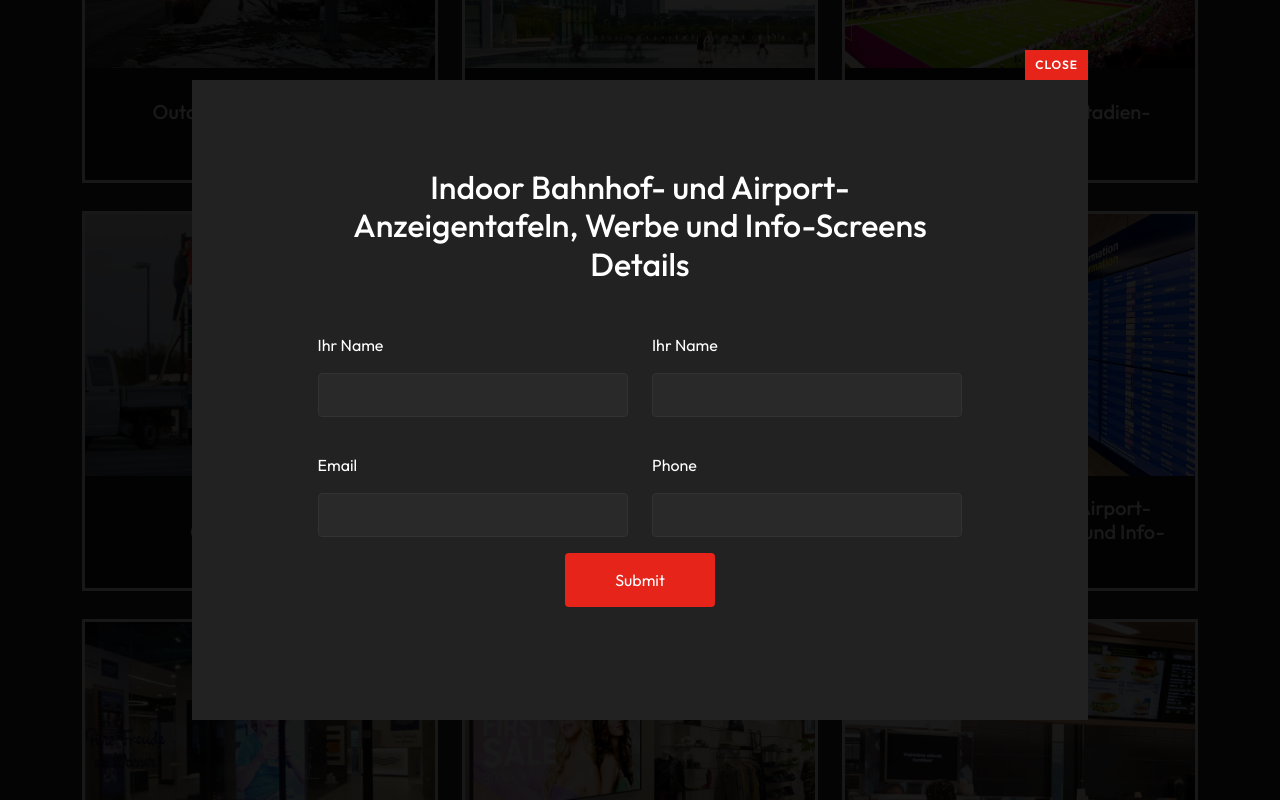
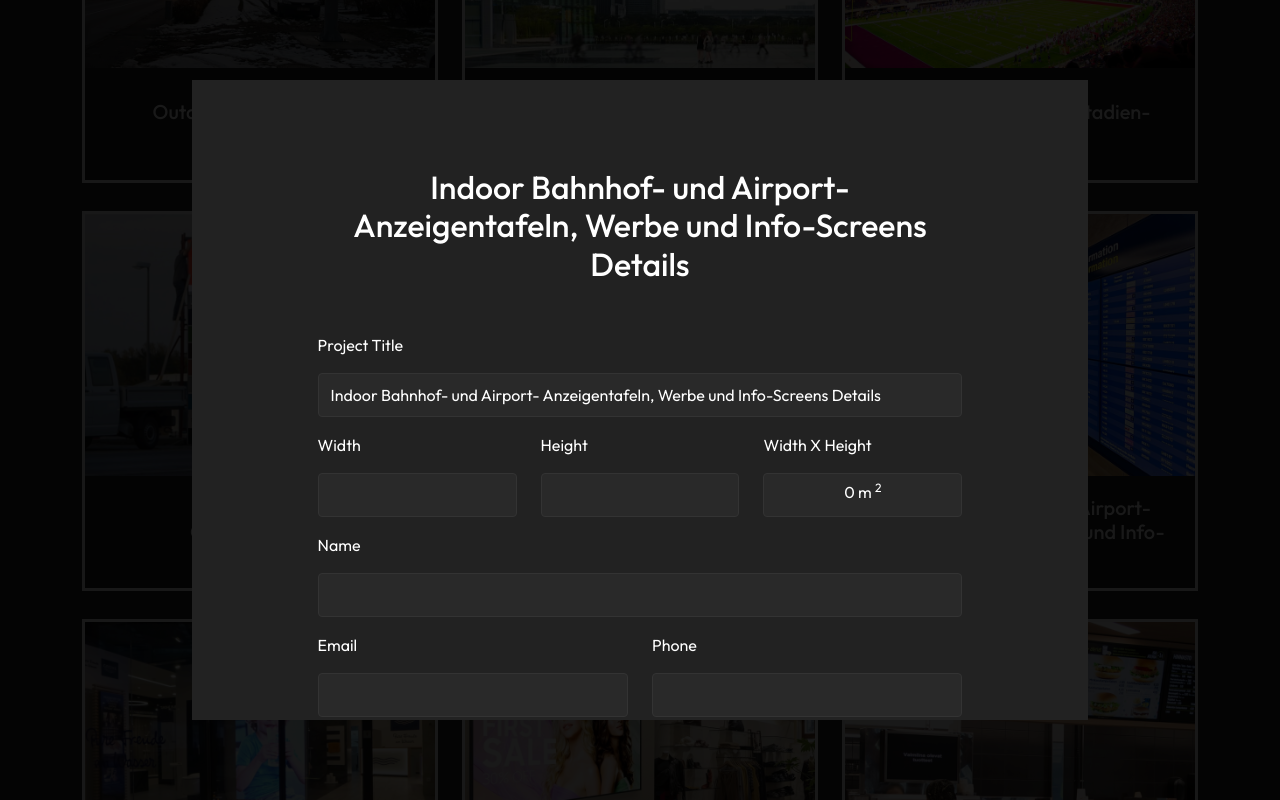
Before and after one commit to iammohammadmonir/bisctec, a React (Create React App) app: page / in a window 1280 px wide. Both pictures are taken after a click on the element 1020 px from the left and 2699 px from the top of the page. Shown: the part 2299-3099 px from the top of the page. Built offline with nearby package versions, Linux system fonts and the light colour scheme; the HTML template or start-up script is replaced by a standard one.

Commit message:
add form

```diff
--- a/src/components/Product.js
+++ b/src/components/Product.js
@@ -1,6 +1,16 @@
 import { useState } from 'react';
 import data from '../data/productsData';
 import FormRow from './FormRow';
+
+const initialState = {
+  projectTitle: '',
+  name: '',
+  email: '',
+  phone: '',
+  width: '',
+  height: '',
+  map: '',
+};
 
 const Product = () => {
   const [productPopup, setProductPopup] = useState([]);
@@ -9,6 +19,17 @@ const Product = () => {
   const changeContent = (product) => {
     setProductPopup(product);
     setProductPopupClose(!productPopupClose);
+  };
+
+  const [values, setValues] = useState(initialState);
+  const handleChange = (e) => {
+    setValues({ ...values, [e.target.name]: e.target.value });
+  };
+
+  const onSubmit = (e) => {
+    e.preventDefault();
+    const { projectTitle, width, height, name, email, phone } = values;
+    console.log(projectTitle);
   };
 
   return (
@@ -45,24 +66,79 @@ const Product = () => {
               </div>
               <div className='product-popup-content'>
                 <div>
-                  <form className='form'>
+                  <form className='form' onSubmit={onSubmit}>
                     <h2 className='mb-50'>{productPopup}</h2>
-                    <div className='row mb-20'>
+
+                    <FormRow
+                      type='text'
+                      name='projectTitle'
+                      labelText='Project Title'
+                      value={productPopup}
+                      handleChange={handleChange}
+                    />
+
+                    <div className='row'>
+                      <div className='col-4'>
+                        <FormRow
+                          type='text'
+                          name='width'
+                          labelText='Width'
+                          value={values.width}
+                          handleChange={handleChange}
+                        />
+                      </div>
+                      <div className='col-4'>
+                        <FormRow
+                          type='text'
+                          name='height'
+                          labelText='height'
+                          value={values.height}
+                          handleChange={handleChange}
+                        />
+                      </div>
+                      <div className='col-4'>
+                        <div>
+                          <label className='form-label'>Width x Height</label>
+                        </div>
+                        <div className='form-input'>
+                          {values.height * values.width} m <sup>2</sup>
+                        </div>
+                      </div>
+                    </div>
+                    <FormRow
+                      type='text'
+                      name='name'
+                      labelText='Name'
+                      value={values.name}
+                      handleChange={handleChange}
+                    />
+                    <div className='row'>
                       <div className='col-lg-6'>
-                        <FormRow type='text' name='Ihr Name' />
+                        <FormRow
+                          type='email'
+                          name='email'
+                          labelText='Email'
+                          value={values.email}
+                          handleChange={handleChange}
+                        />
                       </div>
                       <div className='col-lg-6'>
-                        <FormRow type='text' name='Ihr Name' />
+                        <FormRow
+                          type='text'
+                          name='phone'
+                          labelText='Phone'
+                          value={values.phone}
+                          handleChange={handleChange}
+                        />
                       </div>
                     </div>
-                    <div className='row'>
-                      <div className='col-lg-6'>
-                        <FormRow type='text' name='Email' />
-                      </div>
-                      <div className='col-lg-6'>
-                        <FormRow type='text' name='Phone' />
-                      </div>
-                    </div>
+                    <FormRow
+                      type='text'
+                      name='map'
+                      labelText='Google map location link'
+                      value={values.map}
+                      handleChange={handleChange}
+                    />
                     <div className=''>
                       <button className='btn submit' type='submit'>
                         Submit
--- a/src/index.css
+++ b/src/index.css
@@ -525,6 +525,7 @@ p {
   background-color: #222;
   text-align: center;
   padding: 0px;
+  overflow: auto;
 }
 @media (max-width: 992px) {
   .product-popup-body {
```
